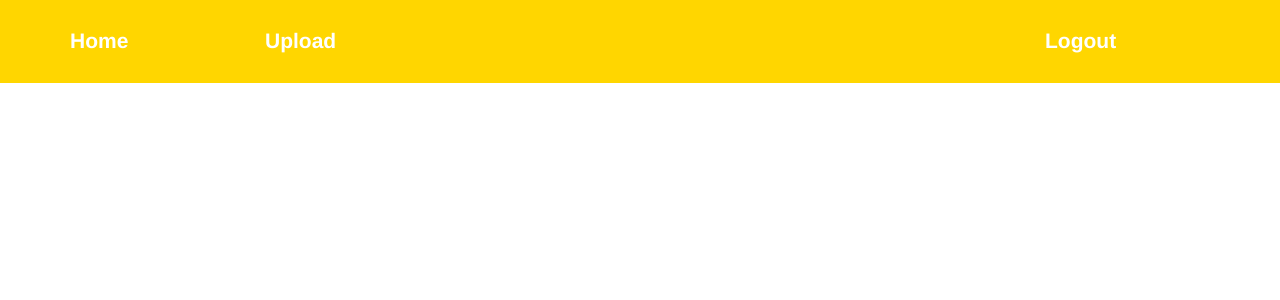
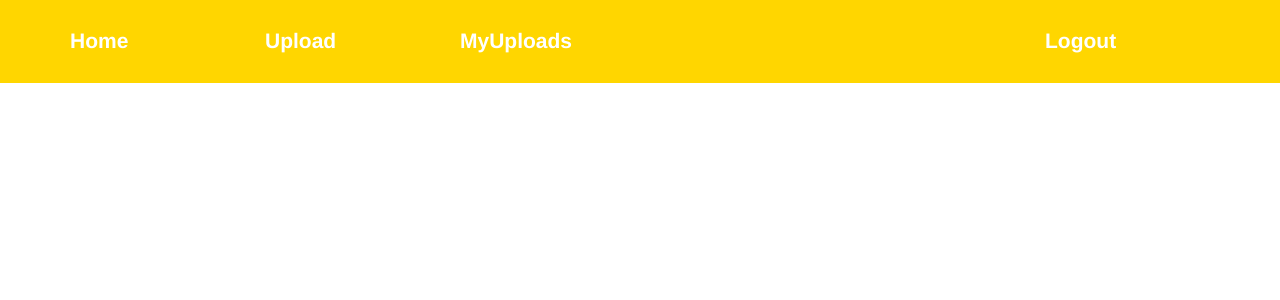
Before and after one commit to CHARMI-KHAMBHATI/wizardz_amoc, a PHP site: page /login/description.php in a window 1280 px wide. Shown: the top 300 px of the page. Run offline with PHP 8.4, Linux system fonts and the light colour scheme.

Commit message:
Update description.php

```diff
--- a/description.php
+++ b/description.php
@@ -18,6 +18,7 @@
 	<ul>
 	<li class="col-xs-4 col-md-2"><a href="./imageView.php">Home</a></li>
 	<li class="col-xs-4 col-md-2"><a href="Upload_file.html">Upload</a></li>
+	<li class="col-xs-4 col-md-2"><a href="myUploads.php">MyUploads</a></li>
 	<li class="col-xs-4 col-md-2" id="logout"><a href="./logout.php">Logout</a></li>
 	</ul>
 	</div>
```
